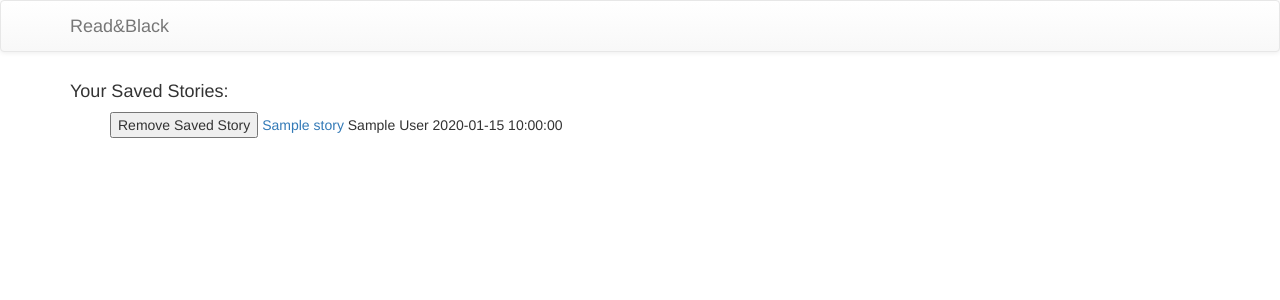
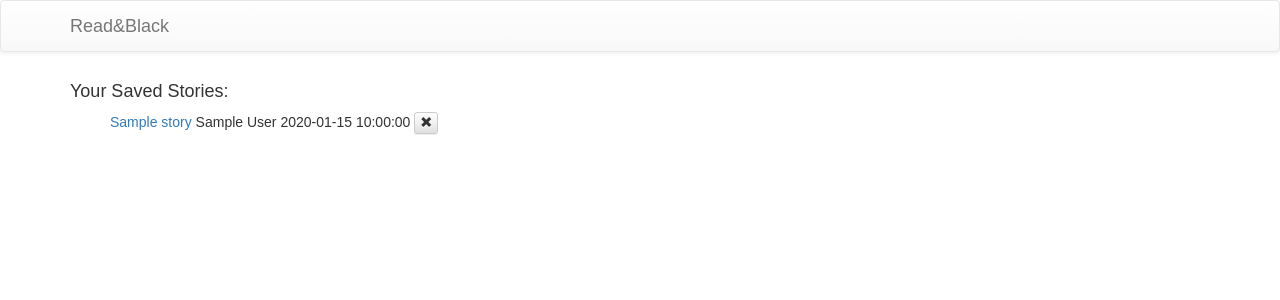
Before and after one commit to laurengordonfahn/hb_read_black_project, a Flask app: template templates/saved_pages.html in a window 1280 px wide. Shown: the top 300 px of the page. Run offline with Flask 2, Linux system fonts and the light colour scheme; the template is opened without the code that fills it: values that come from a table or form of the project are taken from there, others are empty; tables that the repository leaves empty hold one stand-in row (values such as "Sample post"); some libraries are stand-ins or nearby versions.

Commit message:
small fixes

```diff
--- a/static/css/stylesheet.css
+++ b/static/css/stylesheet.css
@@ -1,11 +1,12 @@
+@import url('https://fonts.googleapis.com/css?family=Raleway');
+
 ul {
   list-style-type: none;
 }
 
 body {
-    font-family: 'Libre Franklin', sans-serif;
+    font-family: 'Railway', sans-serif;
 }
-
 
 .center-text {
     text-align:center;
--- a/static/general.js
+++ b/static/general.js
@@ -366,7 +366,7 @@ function addStoryHtmlOnLanding(response){
         ///// IS there a better more dynamic way to run this ?//////
         console.log(response['landingname']);
         $('#add_new_story_refill_alert').html("");
-        $('#add_new_story_refill_options').html( "<p> Press Refresh to Add New Story </p><br><a href=\"/yourlanding/"+response['landingname']+"\" ><button>Refresh With new Story</button></a> <br>"
+        $('#add_new_story_refill_options').html( "<p> Press refresh to add new topic </p><br><a href=\"/yourlanding/"+response['landingname']+"\" ><button>Refresh With new topic</button></a> <br>"
         );
 
     }
@@ -416,10 +416,10 @@ function createNewStoryForm(evt){
         "<option value = 'us'>United States</option>" +
         "</select>" +
         "<br>" +
-        "<p>Add this Story</p>" +
+        "<p>Add this Topic</p>" +
         "<input id='hidden_story_count' type='hidden' name='story_count' value='"+ topic_count +"'>" +
         "<input id='new_landing_name' type='hidden' name='new_landing_name' value= \""+ landingname +"\">" +
-        "<input id='add_story_to_a_landing' type='submit' id='keyword_txt_btn' name='keyword_txt_btn' value='Add this Story'>"    +
+        "<input id='add_story_to_a_landing' type='submit' id='keyword_txt_btn' name='keyword_txt_btn' value='Add this Topic'>"    +
         "</form>" +
         "<br>"
     );
@@ -463,8 +463,8 @@ function changeButton(response){
 function removeStoryFromSavedPages2(evt){
     //// I need help because this doesn't have the attributes?
     var id = $(this).attr("id");
-    var url = $(this).next().attr("href");
-    var title = $(this).next().attr('title');
+    var url = $(this).attr("data-href");
+    var title = $(this).attr('data-title');
 
     $(this).closest('li').remove();
 
--- a/templates/base.html
+++ b/templates/base.html
@@ -2,8 +2,6 @@
 <html lang="en">
 <head>
     <title>{% block title %}Read &amp; Black{% endblock %}</title>
-
-    <link rel="stylesheet" type="text/css" href="/static/css/stylesheet.css">
 
     <!-- Latest compiled and minified CSS -->
     <link rel="stylesheet" href="https://maxcdn.bootstrapcdn.com/bootstrap/3.3.7/css/bootstrap.min.css" integrity="sha384-BVYiiSIFeK1dGmJRAkycuHAHRg32OmUcww7on3RYdg4Va+PmSTsz/K68vbdEjh4u" crossorigin="anonymous">
@@ -11,8 +9,7 @@
     <!-- Optional theme -->
     <link rel="stylesheet" href="https://maxcdn.bootstrapcdn.com/bootstrap/3.3.7/css/bootstrap-theme.min.css" integrity="sha384-rHyoN1iRsVXV4nD0JutlnGaslCJuC7uwjduW9SVrLvRYooPp2bWYgmgJQIXwl/Sp" crossorigin="anonymous">
 
-    <!-- This is the link for the font family -->
-    <link href="https://fonts.googleapis.com/css?family=Libre+Franklin" rel="stylesheet">
+    <link rel="stylesheet" type="text/css" href="/static/css/stylesheet.css">
 
 </head>
 <body>
--- a/templates/landing.html
+++ b/templates/landing.html
@@ -49,7 +49,7 @@
 
     <form action='/new_landing/{{ current_user.username }}' method='GET'>
         <fieldset>
-            <legend>Add a new topic to this exhisting news landing page:</legend>
+            <legend>Add a new topic to this newspaper:</legend>
                 <input id='hidden_count_for_landingname' type='hidden' name='hidden_count_add_story' value='{{ story_dict|length }}'>
 
                 <input id='hidden_landingname_add_story' type='hidden' name='hidden_landingname_add_story' value='{{ landing_name }}'>
--- a/templates/saved_pages.html
+++ b/templates/saved_pages.html
@@ -16,10 +16,18 @@
  <!-- id='refresh_saved_without_removed' -->
     <div id="story_removed_flash"> </div>
     <div id='remove-{{count}}'>
-        <button class='unsave_btn_class_two' id={{ count }} > Remove Saved Story</button>
         <a href='{{ saved_story.story_url }}' value='{{ saved_story.story_title }}' >{{ saved_story.story_title }}</a>
         {{ saved_story.story_author }}
         {{ saved_story.story_date}}
+
+        <button
+            class='unsave_btn_class_two btn btn-default btn-xs'
+            id="{{ count }}"
+            data-href="{{saved_story.story_url}}"
+            data-title="{{saved_story.story_title}}">
+            <span class="glyphicon glyphicon-remove"></span>
+        </button>
+
         {% set count = count + 1 %}
 
     </div>
```
